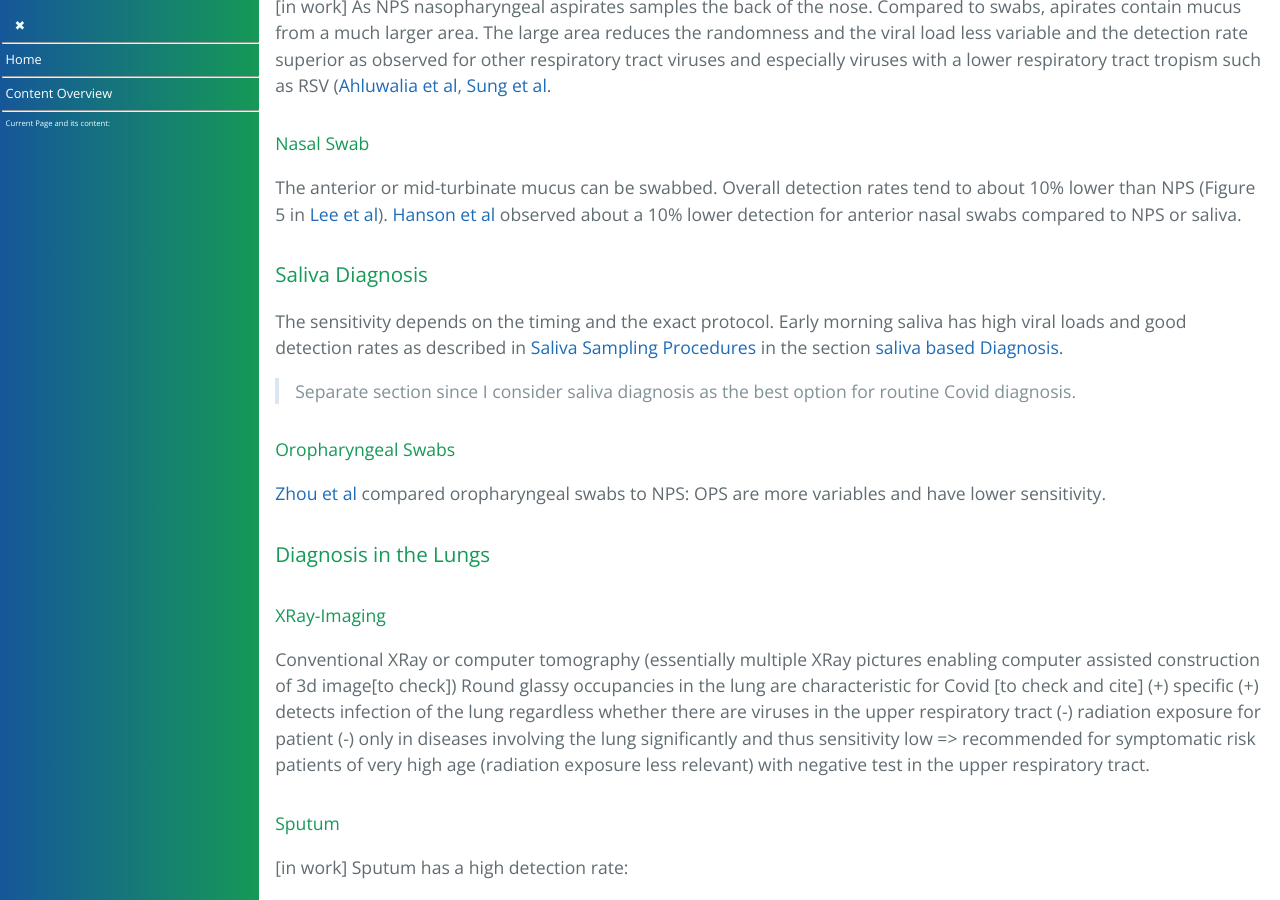
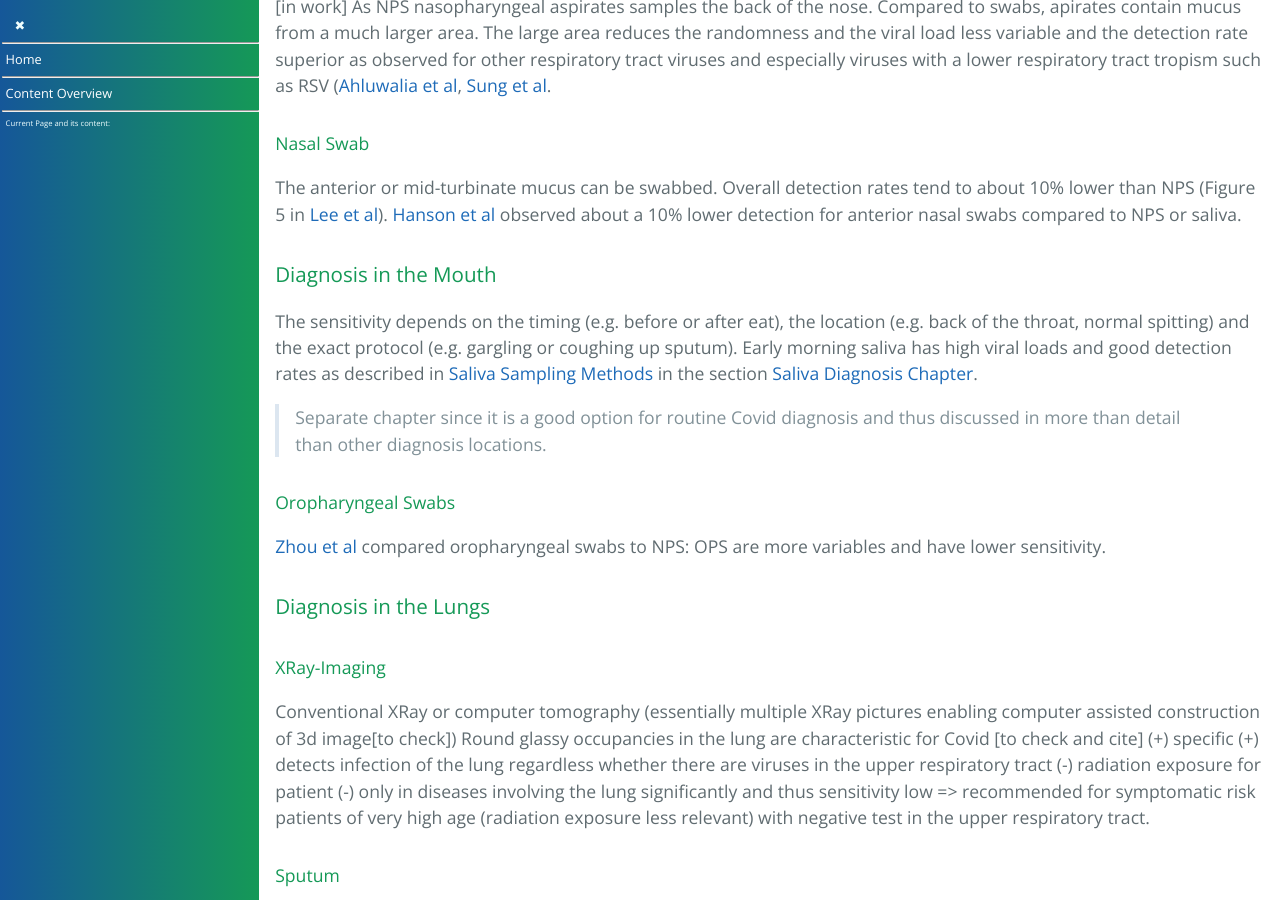
Before and after one commit to forestgrape/coronavirus, a Jekyll site: the page built from 3_medical/diagnosis_and_viral_load.md, in a window 1280 px wide and 900 px high, scrolled down 9896 px. Built offline with Jekyll 4.4.1, drawn with Linux system fonts in a browser that asks for light colours; our own code applies the rules of GitHub Pages for plain Markdown files; some of the changed text lies outside the part shown.

Commit message:
corrected links

```diff
--- a/3_medical/diagnosis_and_viral_load.md
+++ b/3_medical/diagnosis_and_viral_load.md
@@ -21,10 +21,10 @@
   * [Literature for Viral Load and Diagnosis](#literature-for-viral-load-and-diagnosis)
   * [Detection Rates](#detection-rates)
   * [Diagnosis in the Nose](#diagnosis-in-the-nose)
-  * [Saliva Diagnosis](#saliva-diagnosis)
+  * [Diagnosis in the Mouth](#diagnosis-in-the-mouth)
   * [Diagnosis in the Lungs](#diagnosis-in-the-lungs)
   * [Challenges regarding Viral Load and Diagnosis](#challenges-regarding-viral-load-and-diagnosis)
-* [Saliva Diagnosis](#saliva-diagnosis-1)
+* [Saliva Diagnosis](#saliva-diagnosis)
   * [Literature on Saliva Diagnosis](#literature-on-saliva-diagnosis)
   * [Saliva Sampling Methods](#saliva-sampling-methods)
   * [Notes](#notes)
@@ -215,17 +215,17 @@
 
 
 
-
-
 ## Diagnosis and Viral Load at Different Locations
 * For accessibility reasons investigating the upper respiratory is preferred. The viruses cause few (detectable) tissue damage. Sensitive virus detection methods such as PCR test/Antigen tests are able to detect viruses in the URT e.g. in nose mucus or saliva.
 * The largest number of susceptible cells to SARS-CoV-2 are in the lower respiratory tract.
   * Tissue damage can be observed there by imaging (CT/Xray). and t
   * The viral load measured by analyzing sputum, endotracheal aspirate or bronchoalveolar lavage.
 
+
 ### Literature for Viral Load and Diagnosis
 * A recommended review for the viral load in upper respiratory tract specimens is [Lee et al](#summarized-review-lee).
 * [Yang et al](#summary-yang) investigated the viral load across locations the respiratory tract.
+
 
 ### Detection Rates
 Sensitivity of Different Specimens freely estimated (if no direct data are available then the specimen is estimated from differences to known specimens. E.g. Nasal Swabs have about 10% lower detection rates than NPS so a rounded value of 0.9 * NPS rate is taken). In first week of severe respectively mild symptoms.
@@ -243,7 +243,9 @@
 
 Sources: Mainly the [recommended literature](#literature-for-viral-load-and-diagnosis) above but also from other [summarized references](#summarized-references).
 
+
 ### Diagnosis in the Nose
+
 #### Nasopharyngeal Swabs
 Nasopharyngeal Swabs (NPS) sample posterior nasopharyngeal mucus and are, as of December 2020, often used as 'gold standard' for Covid-19 diagnosis. NPS samples can be analyzed either by PCR or antigen tests.
 * quite easy to take but trained persons are needed
@@ -260,10 +262,11 @@
 #### Nasal Swab
 The anterior or mid-turbinate mucus can be swabbed. Overall detection rates tend to about 10% lower than NPS (Figure 5 in [Lee et al](#summarized-review-lee)). [Hanson et al](#summary-hanson) observed about a 10% lower detection for anterior nasal swabs compared to NPS or saliva.
 
-### Saliva Diagnosis
-The sensitivity depends on the timing and the exact protocol. Early morning saliva has high viral loads and good detection rates as described in [Saliva Sampling Procedures](#saliva-sampling-procedures) in the section [saliva based Diagnosis](#saliva-diagnosis).
 
-> Separate section since I consider saliva diagnosis as the best option for routine Covid diagnosis.
+### Diagnosis in the Mouth
+The sensitivity depends on the timing (e.g. before or after eat), the location (e.g. back of the throat, normal spitting) and the exact protocol (e.g. gargling or coughing up sputum). Early morning saliva has high viral loads and good detection rates as described in [Saliva Sampling Methods](#saliva-sampling-methods) in the section [Saliva Diagnosis Chapter](#saliva-diagnosis).
+
+> Separate chapter since it is a good option for routine Covid diagnosis and thus discussed in more than detail than other diagnosis locations.
 
 #### Oropharyngeal Swabs
 [Zhou et al](#summary-zhou) compared oropharyngeal swabs to NPS: OPS are more variables and have lower sensitivity.
```
